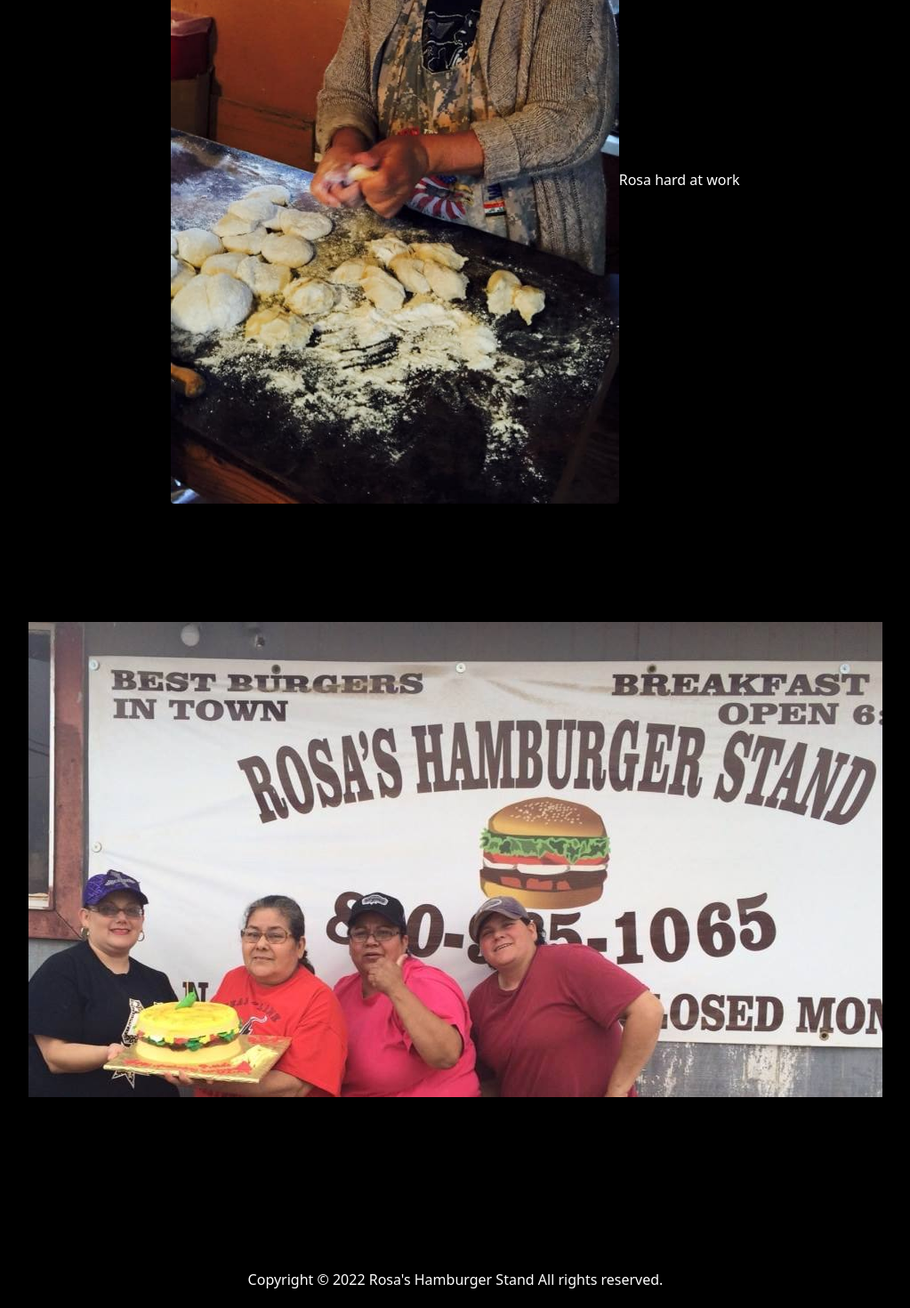
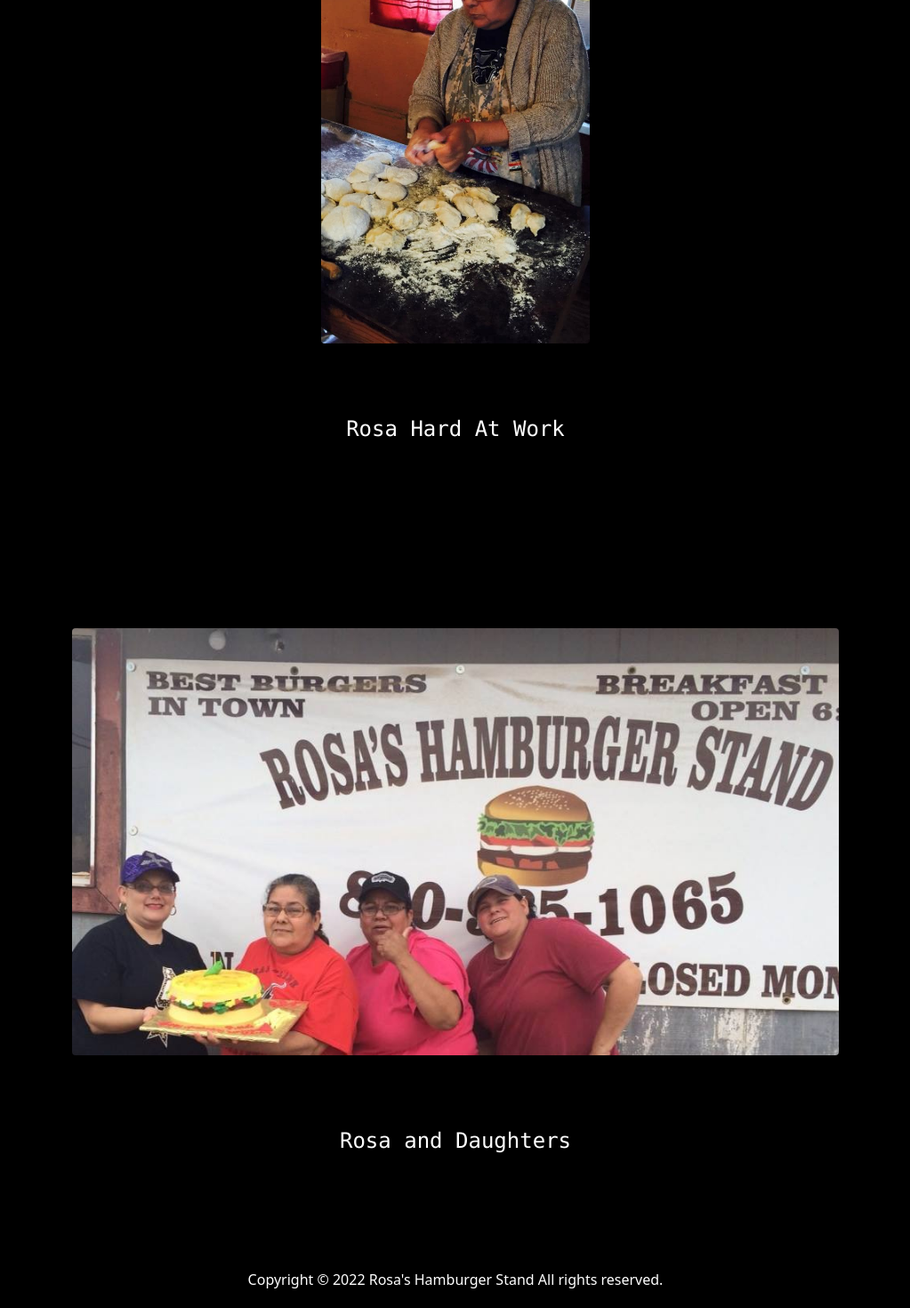
Before and after one commit to joeygonzzzz/hamburgerstand, a React (Create React App) app: page /about in a window 1280 px wide. Shown: the part 1058-2528 px from the top of the page at 89% size, without its empty margins (128-1151 px from the left). Built offline with nearby package versions, Linux system fonts and the light colour scheme.

Commit message:
photo captions

```diff
--- a/src/pages/about.js
+++ b/src/pages/about.js
@@ -8,12 +8,17 @@
     <div className="h-screen flex justify-center items-center bg-red-500">
         <h1 className="text-9xl uppercase font-black">How The Stand Got Started...</h1>
     </div>
-    <div className="h-screen flex justify-center items-center bg-black">
+
+
+    <div className="flex flex-col justify-center items-center bg-black h-screen font-mono py-40">
       <img src={Rosa} alt="rosa" className="h-full rounded mb-20 shadow object-scale-down"/>
-      <h2 className="mb-2 text-white">Rosa hard at work</h2>
+      <div className="flex justify-center items-center">
+        <h2 className="text-2xl mb-2 text-white">Rosa Hard At Work</h2>
+      </div>
     </div>
-    <div className="h-screen flex justify-center items-center bg-black">
+    <div className="flex flex-col justify-center items-center bg-black h-screen font-mono py-40">
       <img src={Family} alt="family" className="h-full rounded mb-20 shadow object-scale-down" />
+      <h2 className="text-2xl mb-2 text-white">Rosa and Daughters</h2>
     </div>
   </>
   )
```
